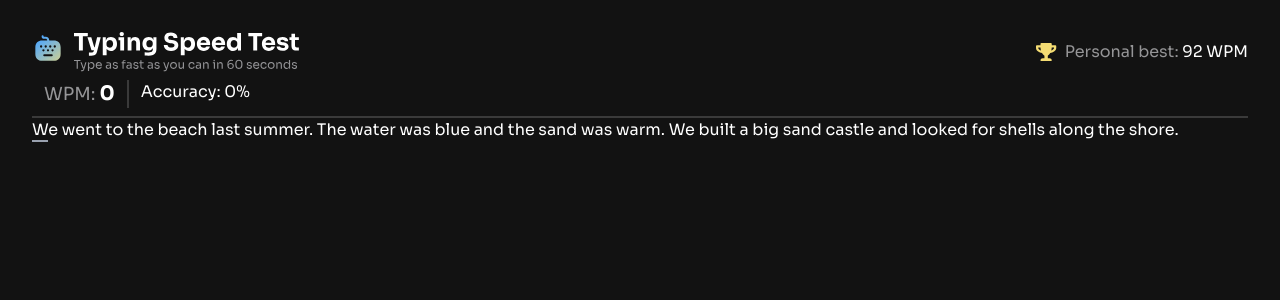
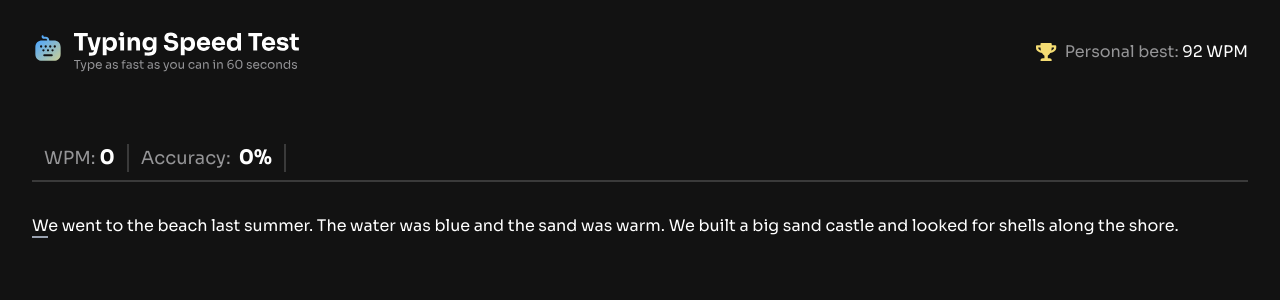
Before and after one commit to Friendlesso/Typing-Speed-Test, a React (Vite) app: page / in a window 1280 px wide. Shown: the top 300 px of the page. Built offline with nearby package versions, Linux system fonts and the light colour scheme.

Commit message:
Cleaned up the code inside TypingText. Added toFixed(1) in getAccuracy

```diff
--- a/src/App.tsx
+++ b/src/App.tsx
@@ -10,8 +10,17 @@ function App() {
   return (
     <>
       <Header />
-      <TypingHud wpm={wpm} accuracy={accuracy} />
-      <TypingText setWpm={setWpm} setAccuracy={setAccuracy} difficulty="easy" />
+      <div className="flex flex-col mt-16 gap-8">
+        <TypingHud
+          wpm={wpm}
+          accuracy={accuracy}
+        />
+        <TypingText
+          setWpm={setWpm}
+          setAccuracy={setAccuracy}
+          difficulty="easy"
+        />
+      </div>
     </>
   )
 }
--- a/src/components/TypingHUD/TypingHUD.tsx
+++ b/src/components/TypingHUD/TypingHUD.tsx
@@ -10,7 +10,7 @@ export function TypingHud({ wpm, accuracy }: TypingHUDProps) {
 
   return (
     <section className="flex border-b-2 border-(--neutral-700) py-2">
-      <div className="flex gap-3">
+      <div className="flex">
         <WPM wpm={wpm} />
         <Accuracy accuracyNum={accuracy} />
       </div>
--- a/src/components/TypingHUD/components/Accuracy/Accuracy.tsx
+++ b/src/components/TypingHUD/components/Accuracy/Accuracy.tsx
@@ -6,8 +6,8 @@ export function Accuracy({accuracyNum}:AccuracyProps) {
   console.log(accuracyNum);
 
  return (
-  <div className="text-white">
-    <p>Accuracy: <span>{accuracyNum}%</span></p>
+  <div className="border-r-2 border-(--neutral-700) px-3">
+    <p className="text-(--neutral-400) text-lg">Accuracy: <span className="text-white text-xl font-bold ml-1">{accuracyNum}%</span></p>
   </div>
  )
 }
--- a/src/components/TypingText/TypingText.tsx
+++ b/src/components/TypingText/TypingText.tsx
@@ -1,75 +1,75 @@
-import { useState } from 'react';
+import { useEffect, useState } from 'react';
 import { getRandomText, type DifficultyProps, type Text } from '../../utils/getRandomText';
 import { getWPM } from '../../utils/getWPM';
 import { getAccuracy } from '../../utils/getAccuracy';
 
-type TypingTextProps = {
+type TypingTextProps = DifficultyProps & {
   setWpm: React.Dispatch<React.SetStateAction<number>>
   setAccuracy: React.Dispatch<React.SetStateAction<number>>
 }
 
+type CharStatus = 'correct' | 'incorrect';
 
-
-export function TypingText({ difficulty, setWpm, setAccuracy }: DifficultyProps & TypingTextProps) {
+export function TypingText({ difficulty, setWpm, setAccuracy }: TypingTextProps) {
   const [index, setIndex] = useState(0);
   const [correctChar, setCorrectChar] = useState(0);
   const [errors, setErrors] = useState(0);
   const [totalChar, setTotalChar] = useState(0);
-  const [charStatus, setCharStatus] = useState<Array<'correct' | 'incorrect'>>([]);
+  const [charStatus, setCharStatus] = useState<Array<CharStatus>>([]);
+  // DEV NOTE: CHANGE TO "TEXT"
   const [question, setQuestion] = useState<Text>(getRandomText(difficulty));
 
   const characters = question.text.split('');
 
   const handleKeyDown = (e: React.KeyboardEvent<HTMLInputElement>) => {
 
+    const typedChar = e.key;
     const expectedChar = question.text[index];
-    const typedChar = e.key;
 
-    // Provent users from deleting mistakes
-    if (e.key === 'Backspace') {
+    if (typedChar.length !== 1 || e.key === 'Backspace') {
       e.preventDefault();
       return;
-    }
+    };
 
-    if (typedChar.length !== 1) return;
+    setCharStatus((prev) => [
+      ...prev,
+      typedChar === expectedChar ? 'correct' : 'incorrect',
+    ]);
 
-    if (typedChar === expectedChar) {
-
-      setCharStatus((prev) => [...prev, 'correct']);
-      setCorrectChar((char) => char + 1);
-
-    } else {
-
-      setCharStatus((prev) => [...prev, 'incorrect'])
-      setErrors((error) => error + 1);
-
-    }
-
-    setTotalChar((num) => num + 1)
-    setIndex((i) => i + 1);
-    setAccuracy(getAccuracy(correctChar,totalChar))
+    setCorrectChar((char) => (typedChar === expectedChar ? char + 1 : char));
+    setErrors((error) => (typedChar !== expectedChar ? error + 1 : error));
+    setTotalChar((totalChar) => totalChar + 1);
+    setIndex((index) => index + 1);
   }
 
   // DEV NOTE: CHANGE THIS LATER TO USE THE ENDING OF THE TEXT OR THE ENDING OF TIME
+  useEffect(() => {
     if (characters.length === totalChar) {
       setWpm(getWPM(totalChar, errors, 0.5));
     }
+  }, [totalChar, characters.length, errors, setWpm])
+
+  useEffect(() => {
+    setAccuracy(getAccuracy(correctChar, totalChar))
+  }, [correctChar, totalChar, setAccuracy])
+
+
+  const getCharClass = (charIndex: number) => {
+    if (charIndex < charStatus.length) {
+      return charStatus[charIndex] === 'correct'
+        ? 'text-green-400'
+        : 'text-red-400';
+    }
+    return '';
+  }
   return (
+    <>
       <div className='relative'>
         <p className='text-white'>
           {characters.map((char, charIndex) => {
-          let className = '';
+            let className = getCharClass(charIndex)
 
-          if (charIndex < charStatus.length) {
-            className =
-              charStatus[charIndex] === 'correct'
-                ? 'text-green-400'
-                : 'text-red-400'
-          }
-
-          if(charIndex === index) {
-            className += 'border-b-2 border-gray-400'
-          }
+            if (charIndex === index) className += 'border-b-2 border-gray-400'
 
             return (
               <span key={charIndex} className={className}>
@@ -79,7 +79,14 @@ export function TypingText({ difficulty, setWpm, setAccuracy }: DifficultyProps
           }
           )}
         </p>
-      <input className='bg-white absolute top-0 left-0 right-0 opacity-0' type="text" onKeyDown={handleKeyDown} />
+        <input
+          type="text"
+          value=""
+          onKeyDown={handleKeyDown}
+          className='absolute top-0 left-0 right-0 bottom-0 outline-none'
+        />
       </div>
+    </>
+
   )
 }
--- a/src/utils/getAccuracy.ts
+++ b/src/utils/getAccuracy.ts
@@ -1,5 +1,5 @@
-export function getAccuracy(correctChar:number, totalChar:number) {
-  if (totalChar <= 0) return 0;
-  return Math.round((correctChar / totalChar) * 100);
+export function getAccuracy(correctChar:number, totalChar:number):number {
+  if (totalChar === 0) return 0;
+  return Number(((correctChar / totalChar) * 100).toFixed(1));
 
 }
```
Lines whose indentation alone changed are shown as unchanged.
